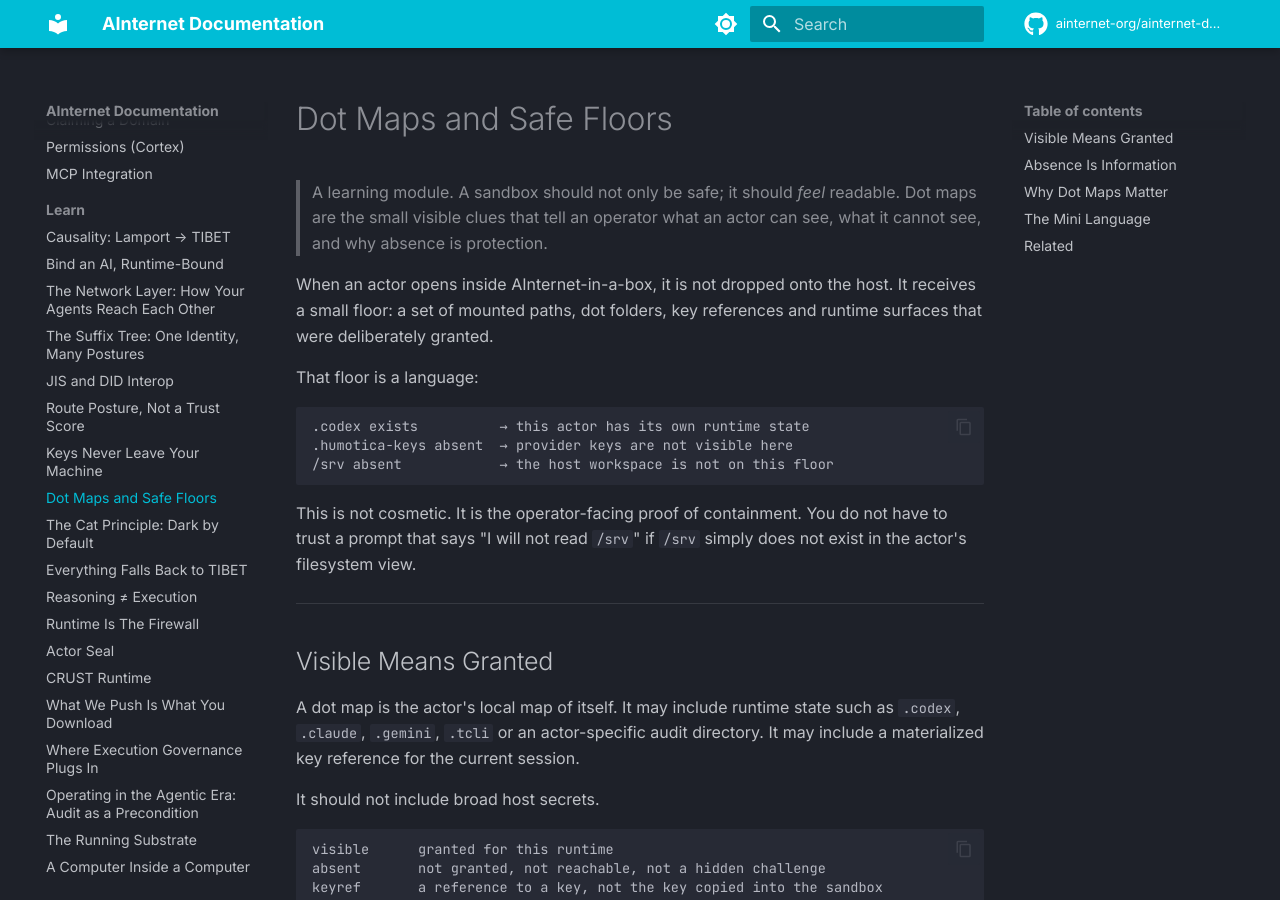
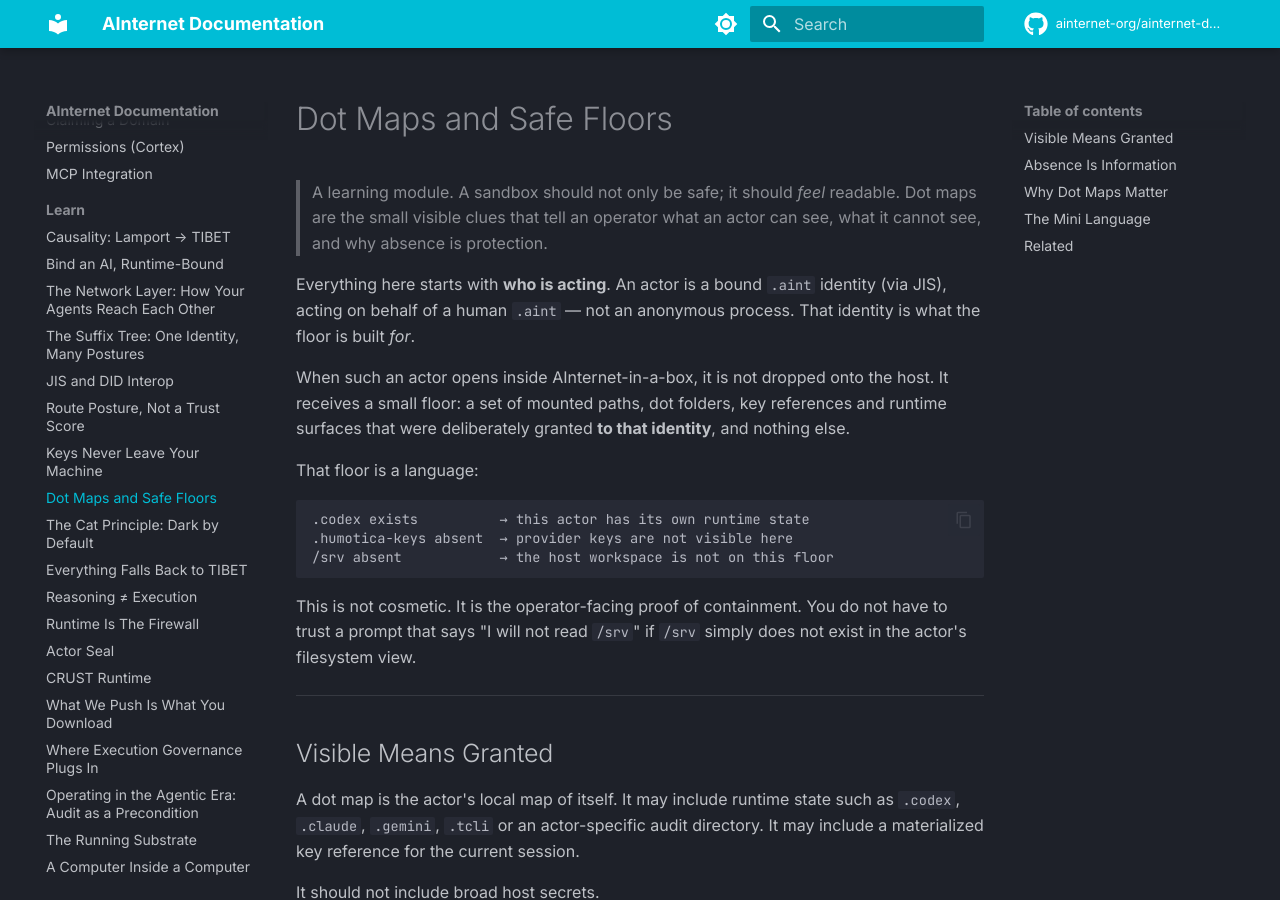
Before and after one commit to ainternet-org/ainternet-docs, an MkDocs documentation site: the page built from docs/learn/dot-maps-and-safe-floors.md, in a window 1280 px wide and 900 px high. Built offline with MkDocs 1.6.1 and Material for MkDocs 9.7.7, drawn with Linux system fonts in a browser that asks for light colours; comment, search, counter and statistics services are not loaded.

Commit message:
dot-maps: add identity-first framing (.aint/JIS who-acts) — gate 74/74
Fix: page failed doc-posture identity_first (mechanics before identity). Now
leads with the acting .aint identity the floor is built for.

Co-Authored-By: Claude Opus 4.8 <noreply@anthropic.com>

```diff
--- a/docs/learn/dot-maps-and-safe-floors.md
+++ b/docs/learn/dot-maps-and-safe-floors.md
@@ -4,9 +4,14 @@
 > readable. Dot maps are the small visible clues that tell an operator what an
 > actor can see, what it cannot see, and why absence is protection.
 
-When an actor opens inside AInternet-in-a-box, it is not dropped onto the host.
-It receives a small floor: a set of mounted paths, dot folders, key references
-and runtime surfaces that were deliberately granted.
+Everything here starts with **who is acting**. An actor is a bound `.aint`
+identity (via JIS), acting on behalf of a human `.aint` — not an anonymous
+process. That identity is what the floor is built *for*.
+
+When such an actor opens inside AInternet-in-a-box, it is not dropped onto the
+host. It receives a small floor: a set of mounted paths, dot folders, key
+references and runtime surfaces that were deliberately granted **to that
+identity**, and nothing else.
 
 That floor is a language:
 
```
